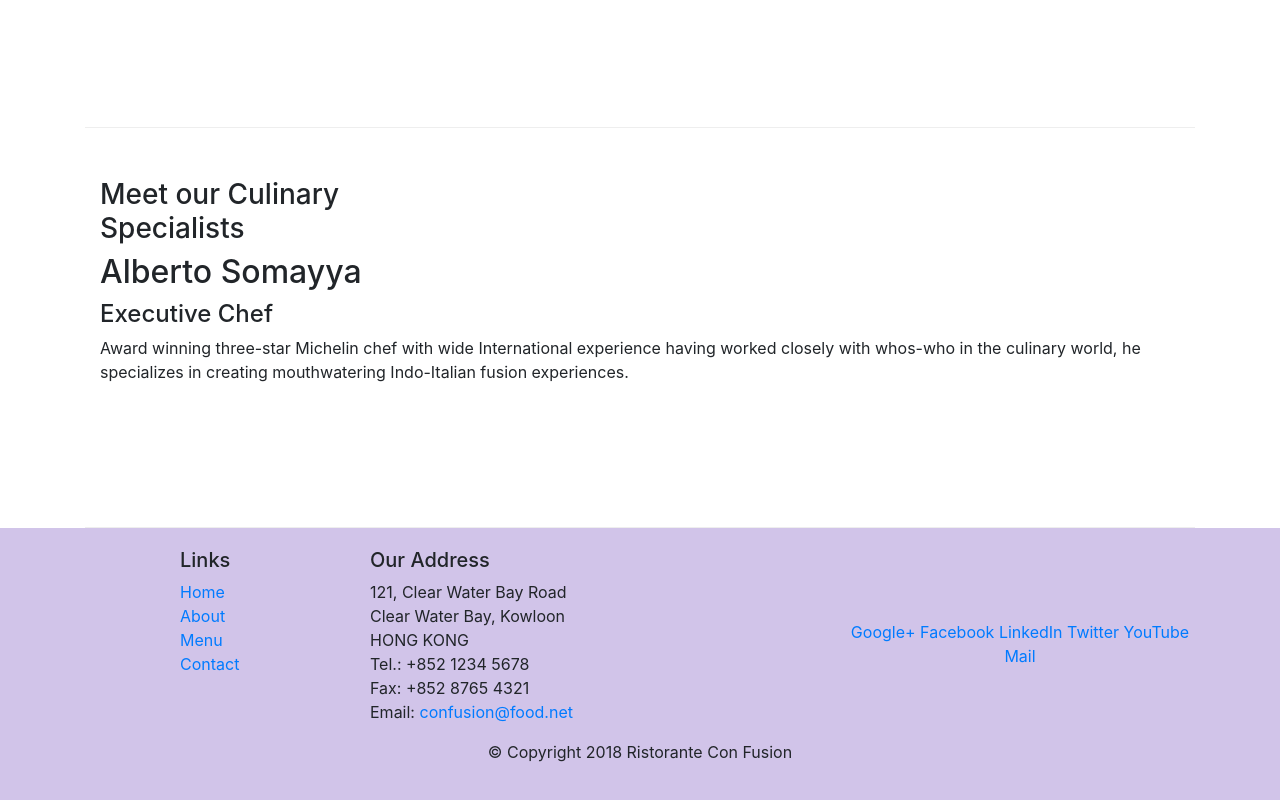
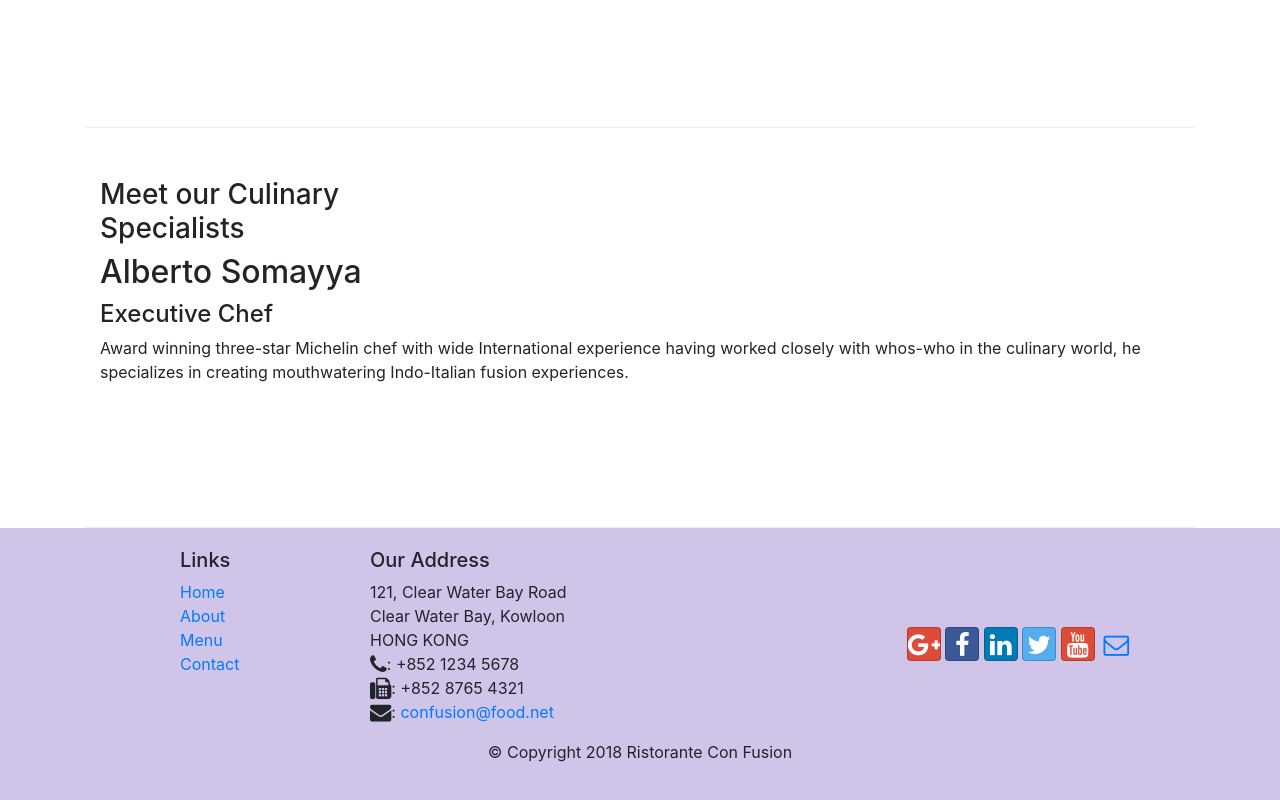
Before and after one commit to vinayat080/bootstrap, a website: page index.html in a window 1280 px wide. Shown: the part 1007-1807 px from the top of the page. Drawn offline with nearby package versions, Linux system fonts and the light colour scheme.

Commit message:
Excercise 2 regarding icon font awesome and bottstrap social icon

```diff
--- a/index.html
+++ b/index.html
@@ -13,6 +13,10 @@
     <!-- This bootsrap.min.css got downloaded via npn install
         we also need to include javascript file as well at botton of screen-->
     <link rel="stylesheet" href="node_modules/bootstrap/dist/css/bootstrap.min.css">
+    <!--FOnt awesome downloaded from external and installed in node modules-->
+    <link rel="stylesheet" href="node_modules/font-awesome/css/font-awesome.min.css">
+    <!--Bootstrap Social downloaded from external and installed in node modules-->
+    <link rel="stylesheet" href="node_modules/bootstrap-social/bootstrap-social.css">
     <!--custom css-->
     <link rel="stylesheet" href="css/styles.css">
     <title>Ristorante Con Fusion</title>
@@ -34,10 +38,10 @@
             <!--mu-auto is a utility class which allows us to specify the right margin, content will be moved left
             as much as possible in navigation bar-->
                 <ul class="navbar-nav mr-auto">
-                    <li class="nav-item active"><a class="nav-link" href="#">Home</a></li>
-                    <li class="nav-item"><a class="nav-link" href="./aboutus.html">About</a></li>
-                    <li class="nav-item"><a class="nav-link" href="#">Menu</a></li>
-                    <li class="nav-item"><a class="nav-link" href="#">Contact</a></li>
+                    <li class="nav-item active"><a class="nav-link" href="#"><spam class="fa fa-home fa-lg"></spam> Home</a></li>
+                    <li class="nav-item"><a class="nav-link" href="./aboutus.html"><spam class="fa fa-info fa-lg"></spam> About</a></li>
+                    <li class="nav-item"><a class="nav-link" href="#"><spam class="fa fa-list fa-lg"></spam> Menu</a></li>
+                    <li class="nav-item"><a class="nav-link" href="#"><spam class="fa fa-address-card fa-lg"></spam> Contact</a></li>
                 </ul>
             </div>
         </div>
@@ -123,21 +127,21 @@
 		              121, Clear Water Bay Road<br>
 		              Clear Water Bay, Kowloon<br>
 		              HONG KONG<br>
-		              Tel.: +852 1234 5678<br>
-		              Fax: +852 8765 4321<br>
-		              Email: <a href="mailto:confusion@food.net">confusion@food.net</a>
+		              <i class="fa fa-phone fa-lg"></i>: +852 1234 5678<br>
+		              <i class="fa fa-fax fa-lg"></i>: +852 8765 4321<br>
+		              <i class="fa fa-envelope fa-lg"></i>: <a href="mailto:confusion@food.net">confusion@food.net</a>
 		           </address>
                 </div>
                 <!--aling self center aligns the content to center of row for that column-->
                 <div class="col-12 col-sm-4 align-self-center">
                     <div class="text-center">
-                        <a href="http://google.com/+">Google+</a>
-                        <a href="http://www.facebook.com/profile.php?id=">Facebook</a>
-                        <a href="http://www.linkedin.com/in/">LinkedIn</a>
-                        <a href="http://twitter.com/">Twitter</a>
-                        <a href="http://youtube.com/">YouTube</a>
-                        <a href="mailto:">Mail</a>
-                    </div>
+                            <a class="btn btn-social-icon btn-google" href="http://google.com/+"><i class="fa fa-google-plus"></i></a>
+                            <a class="btn btn-social-icon btn-facebook" href="http://www.facebook.com/profile.php?id="><i class="fa fa-facebook"></i></a>
+                            <a class="btn btn-social-icon btn-linkedin" href="http://www.linkedin.com/in/"><i class="fa fa-linkedin"></i></a>
+                            <a class="btn btn-social-icon btn-twitter" href="http://twitter.com/"><i class="fa fa-twitter"></i></a>
+                            <a class="btn btn-social-icon btn-google" href="http://youtube.com/"><i class="fa fa-youtube"></i></a>
+                            <a class="btn btn-social-icon" href="mailto:"><i class="fa fa-envelope-o"></i></a>
+                     </div>
                 </div>
            </div>
            <div class="row justify-content-center">
--- a/package.json
+++ b/package.json
@@ -15,6 +15,8 @@
   },
   "dependencies": {
     "bootstrap": "^4.0.0",
+    "bootstrap-social": "^5.1.1",
+    "font-awesome": "^4.7.0",
     "jquery": "^3.3.1",
     "popper.js": "^1.12.9"
   }
```
Also changed, not shown: aboutus.html (+21 -16 lines), 1 other file.
